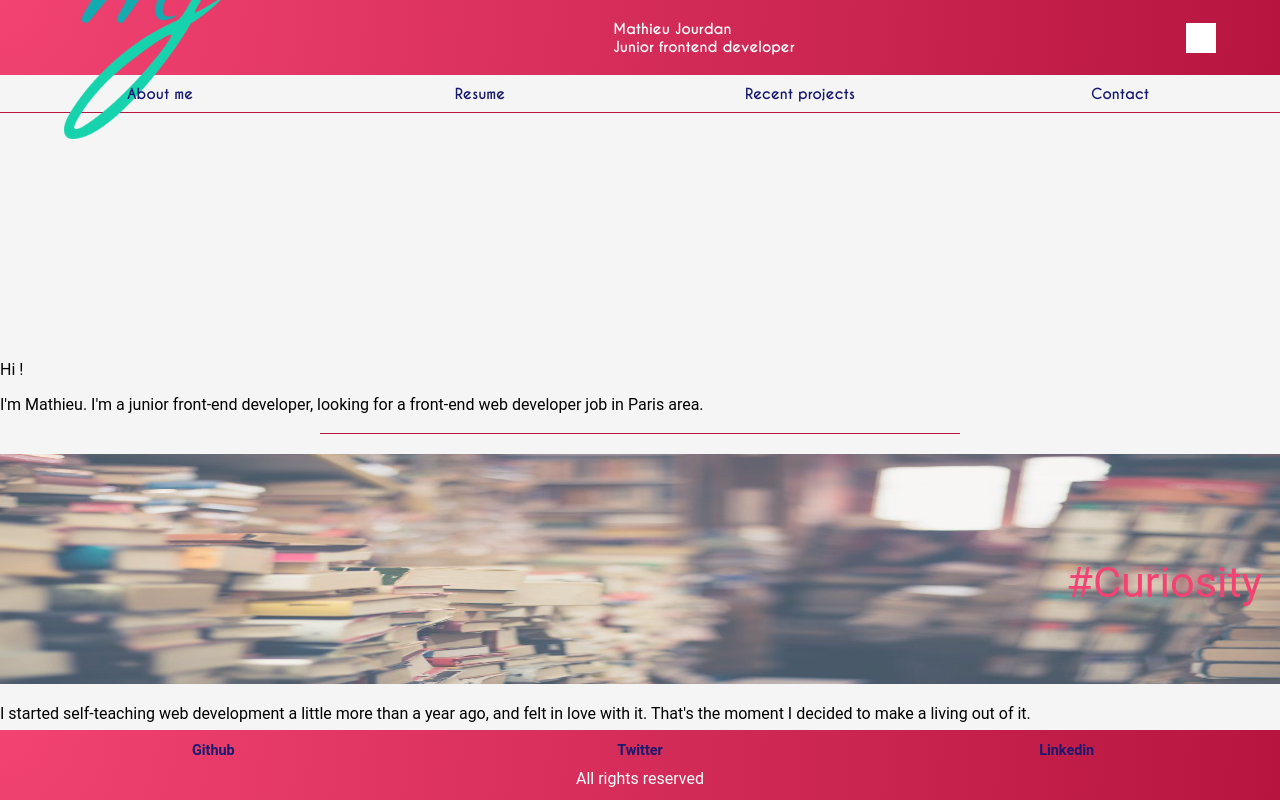
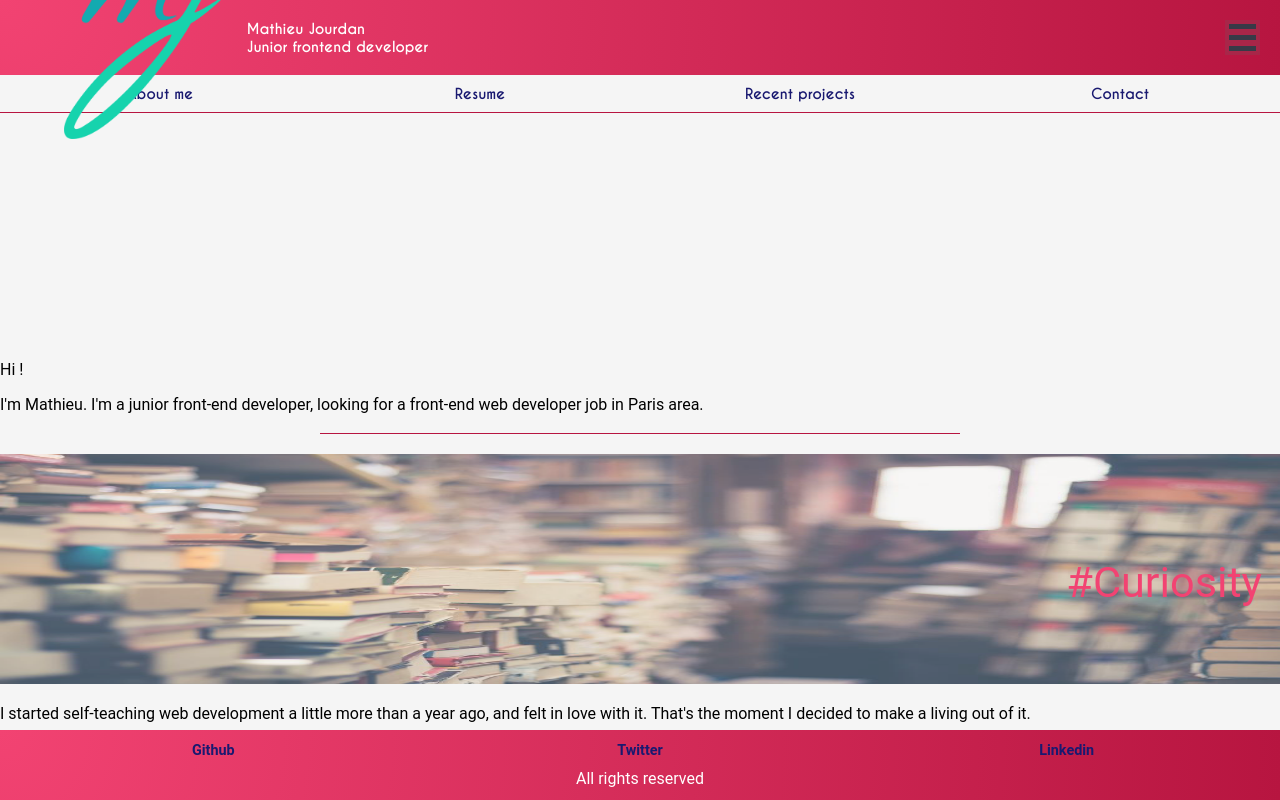
Before and after one commit to MatJOnGit/portfolio-gatsby, a Gatsby app: page / in a window 1280 px wide. Shown: the top 800 px of the page. Built offline with nearby package versions, Linux system fonts and the light colour scheme.

Commit message:
edit burger menu button positioning, add a gitignore file, remove .cache and .idea files from the project's versioning

```diff
--- a/src/components/header.css
+++ b/src/components/header.css
@@ -13,9 +13,10 @@ header {
     height: 65px;
     padding: 5px 5%;
 
+    position: relative;
     display: flex;
     flex-direction: row;
-    justify-content: space-between;
+    justify-content: start;
     align-items: center;
     background-image: radial-gradient(circle at top left, rgb(242, 67, 114), rgb(183, 21, 64));
 }
@@ -28,7 +29,7 @@ header {
     display: flex;
     flex-direction: column;
     align-items: flex-start;
-    margin-right: 15px;
+    margin-left: 10px;
 }
 
 h1, h2 {
@@ -65,8 +66,22 @@ header li {
     text-decoration: none;
 }
 
-.burger-menu {
-    background-color: white;
-    width: 30px;
-    height: 30px;
+.menu-button {
+    position: absolute;
+    right: 20px;
+    background-color: rgba(100, 100, 100, 0.2);
+    border: none;
+    width: 35px;
+    height: 35px;
+    font-size: 0.5em;
 }
+
+.menu-button::before {
+    position: absolute;
+    top: 0.5em;
+    right: 0.5em;
+    bottom: 0.5em;
+    left: 0.5em;
+    background: linear-gradient(#373a47 20%, transparent 20%, transparent 40%, #373a47 40%, #373a47 60%, transparent 60%, transparent 80%, #373a47 80%);
+    content: ""
+}
--- a/src/components/header.js
+++ b/src/components/header.js
@@ -2,13 +2,15 @@ import React from "react"
 import { Link } from "gatsby"
 import styles from './header.css'
 
+export default class Header extends React.Component {
+    render () {
         const ListLink = props => (
             <li>
                 <Link to={props.to}>{props.children}</Link>
             </li>
         )
 
-export default ({ children }) => (
+        return (
                 <header>
                     <div className={"banner"}>
                         <img src={require('../../public/images/logos/mj-logo.png')} alt={"logo Mathieu Jourdan"}/>
@@ -16,7 +18,7 @@ export default ({ children }) => (
                             <h1>Mathieu Jourdan</h1>
                             <h2>Junior frontend developer</h2>
                         </div>
-            <div className={"burger-menu"}></div>
+                        <button className={"menu-button"}></button>
                     </div>
                     <ul>
                         <ListLink to="/">About me</ListLink>
@@ -26,3 +28,5 @@ export default ({ children }) => (
                     </ul>
                 </header>
             )
+    }
+}
```
Also changed, not shown: 1 other file (tests, documents, lock files or other folders). Lines whose indentation alone changed are shown as unchanged.
